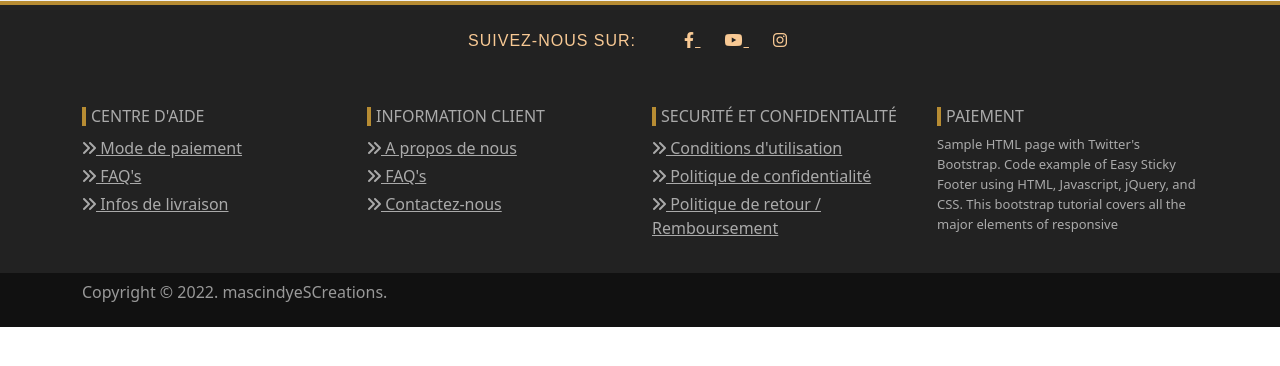
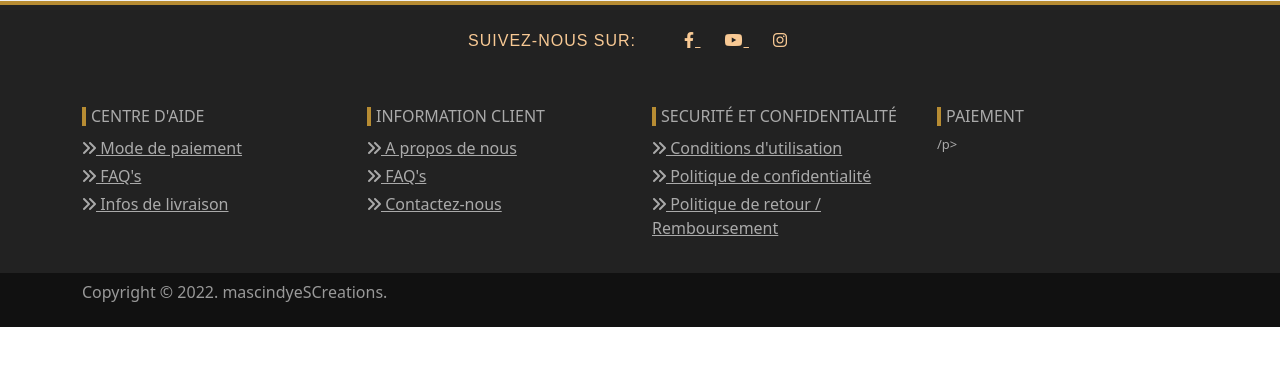
Before and after one commit to Salimatou-S/mascindyesCreations, a Symfony app: template templates/mascindye.html.twig in a window 1280 px wide. Shown: the part 130-496 px from the top of the page. Run offline with Twig, Linux system fonts and the light colour scheme; the template is opened without the code that fills it, so the values that code supplies are empty; some libraries are stand-ins or nearby versions; some web fonts are replaced.

Commit message:
modif des variables env heroku pour filezilla, modif footer dans layout

```diff
--- a/templates/mascindye.html.twig
+++ b/templates/mascindye.html.twig
@@ -281,7 +281,7 @@
 					<div class="col-md-3 col-sm-6">
 						<div class="footer-info-single">
 							<h2 class="title">Paiement</h2>
-							<p>Sample HTML page with Twitter's Bootstrap. Code example of Easy Sticky Footer using HTML, Javascript, jQuery, and CSS. This bootstrap tutorial covers all the major elements of responsive</p>
+							<p>/p>
 
 						</div>
 					</div>
```
